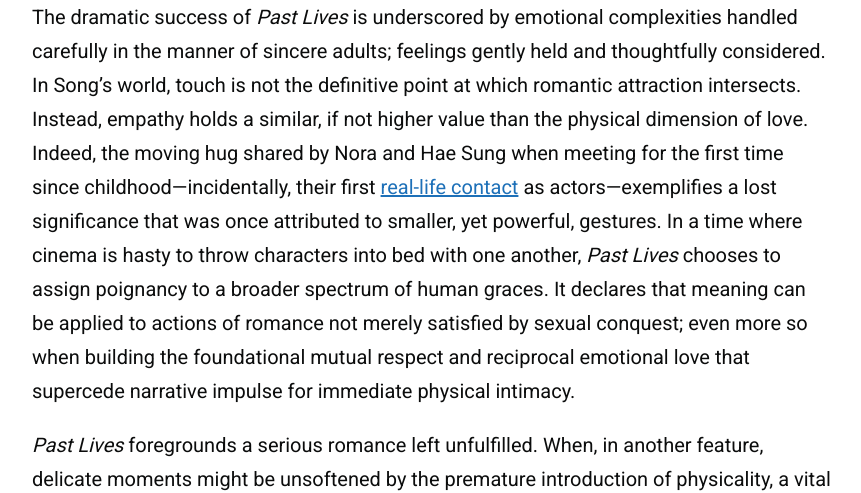
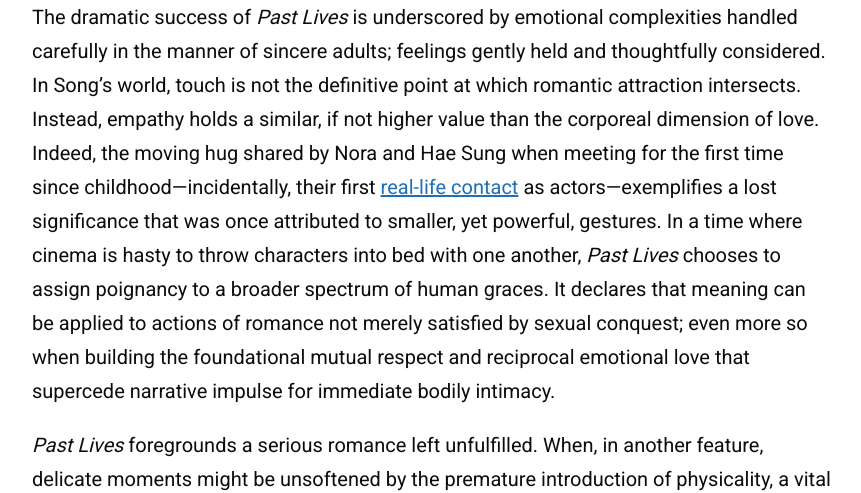
Before and after one commit to zoeurl/zoedowney.github.io, a Jekyll site: the page built from _posts/2024-05-30-past-lives.md, in a window 1280 px wide and 900 px high, scrolled down 1947 px. Shown: the part 255-748 px from the top of the window, without its empty margins (208-1069 px from the left). Built offline with Jekyll 4.4.1, drawn with Linux system fonts in a browser that asks for light colours.

Commit message:
Update 2024-05-30-past-lives.md

```diff
--- a/_posts/2024-05-30-past-lives.md
+++ b/_posts/2024-05-30-past-lives.md
@@ -19,6 +19,6 @@
 
 The crux of the film, held together by the 8,000-layer [in-yun](https://en.wiktionary.org/wiki/%EC%9D%B8%EC%97%B0) concept of providence and fate in relationships, is tested by the long-awaited introduction of the second man at the bar: Nora’s soon-to-be husband, Arthur. _Past Lives_ reveals its true sensitivity in its handling of Nora’s second major romance. Here, dramatic instinct met with the fate notion seeks to misdirect and encourage the demonisation of Arthur as interloper. Even Arthur self-characterises as the “evil white American husband”, obstructing the path to love’s destiny and the unification of Nora and Hae Sung. Doomed romances in dramatic terms require a fairytale aspect of kismet-meets-strife. However, in reality, emotional maturity recognises that lasting compatibility is built on mutual understanding and the consistent alignment of personal values. Despite complex romantic threads tied to Hae Sung—which may resist loosening—Nora and Arthur are fated to belong together precisely because they choose each other, _first_.
 
-The dramatic success of _Past Lives_ is underscored by emotional complexities handled carefully in the manner of sincere adults; feelings gently held and thoughtfully considered. In Song’s world, touch is not the definitive point at which romantic attraction intersects. Instead, empathy holds a similar, if not higher value than the physical dimension of love. Indeed, the moving hug shared by Nora and Hae Sung when meeting for the first time since childhood—incidentally, their first [real-life contact](https://www.youtube.com/watch?v=9d4ObkmCJYs&t=7s&ab_channel=A24) as actors—exemplifies a lost significance that was once attributed to smaller, yet powerful, gestures. In a time where cinema is hasty to throw characters into bed with one another, _Past Lives_ chooses to assign poignancy to a broader spectrum of human graces. It declares that meaning can be applied to actions of romance not merely satisfied by sexual conquest; even more so when building the foundational mutual respect and reciprocal emotional love that supercede narrative impulse for immediate physical intimacy.
+The dramatic success of _Past Lives_ is underscored by emotional complexities handled carefully in the manner of sincere adults; feelings gently held and thoughtfully considered. In Song’s world, touch is not the definitive point at which romantic attraction intersects. Instead, empathy holds a similar, if not higher value than the corporeal dimension of love. Indeed, the moving hug shared by Nora and Hae Sung when meeting for the first time since childhood—incidentally, their first [real-life contact](https://www.youtube.com/watch?v=9d4ObkmCJYs&t=7s&ab_channel=A24) as actors—exemplifies a lost significance that was once attributed to smaller, yet powerful, gestures. In a time where cinema is hasty to throw characters into bed with one another, _Past Lives_ chooses to assign poignancy to a broader spectrum of human graces. It declares that meaning can be applied to actions of romance not merely satisfied by sexual conquest; even more so when building the foundational mutual respect and reciprocal emotional love that supercede narrative impulse for immediate bodily intimacy.
 
 _Past Lives_ foregrounds a serious romance left unfulfilled. When, in another feature, delicate moments might be unsoftened by the premature introduction of physicality, a vital dimension of intimacy is found in the space between its central couple. It is an emotional weight and heavy sense of ‘almost’ that initially dissatisfies, but ultimately replaces the hope for a clear-cut, ‘happy’ ending. A delayed emotional pay-off instead becomes a life-affirming tribute to romantic sensibility. Forever bestowed is the ‘romantic’ epithet to a film that moves beyond the desire for intimate closure to a sensitive understanding of the elaborate nature of love—in all of its layers.
```
